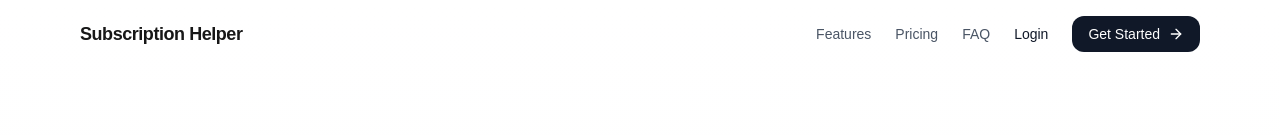
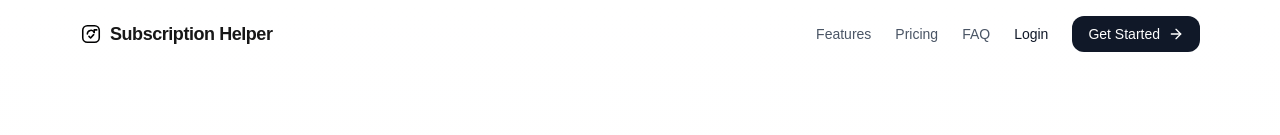
Before and after one commit to setyaraka/subscription-reminder, a Next.js app: page / in a window 1280 px wide. Shown: the top 135 px of the page. Built offline with nearby package versions, Linux system fonts and the light colour scheme.

Commit message:
add logo in landing page

```diff
--- a/src/app/page.tsx
+++ b/src/app/page.tsx
@@ -1,3 +1,4 @@
+import Logo from "@/components/logo";
 import { ArrowRight, Bell, CalendarClock, Check, Globe, ListChecks, PiggyBank, Wallet } from "lucide-react";
 import Link from "next/link";
 
@@ -11,7 +12,11 @@ export default function Home() {
     <div className="min-h-screen bg-gradient-to-b from-white to-gray-50">
       {/* NAV (landing-only) */}
       <header className="mx-auto flex w-full max-w-6xl items-center justify-between px-4 py-4">
-        <Link href="/" className="text-lg font-semibold tracking-tight">Subscription Helper</Link>
+        {/* <Link href="/" className="text-lg font-semibold tracking-tight">Subscription Helper</Link> */}
+        <Link href="/" className="inline-flex items-center gap-2">
+          <Logo size={22} />
+          <span className="text-lg font-semibold tracking-tight">Subscription Helper</span>
+        </Link>
         <nav className="hidden items-center gap-6 md:flex">
           <a href="#features" className="text-sm text-gray-600 hover:text-gray-900">Features</a>
           <a href="#pricing" className="text-sm text-gray-600 hover:text-gray-900">Pricing</a>
```
